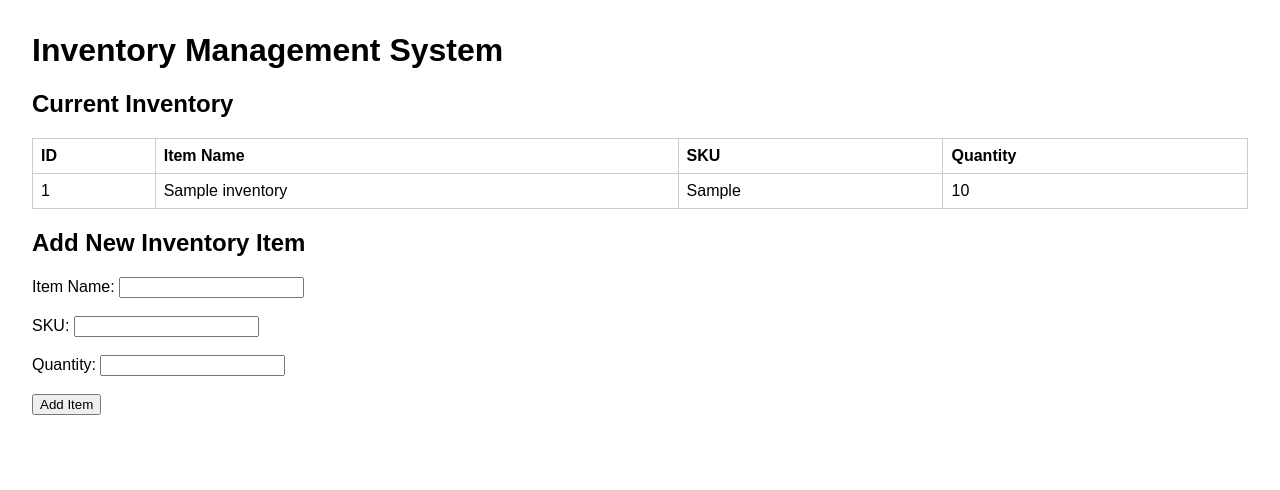
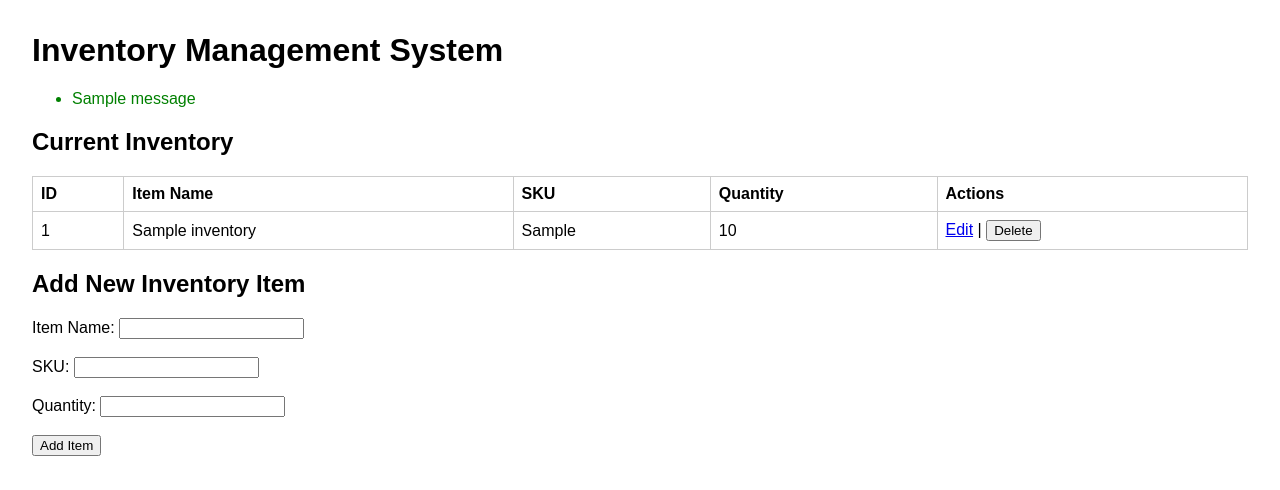
Before and after one commit to gpeezynet/inventory_management_system, a Flask app: page / in a window 1280 px wide. Shown: the top 490 px of the page. Run offline with Flask 3, Linux system fonts and the light colour scheme; tables that the repository leaves empty hold one stand-in row (values such as "Sample post"); one stand-in notice (Sample message) is shown.

Commit message:
Updated CRUD UI with flash messages and Docker rebuild

```diff
--- a/src/core/inventory/models.py
+++ b/src/core/inventory/models.py
@@ -10,3 +10,9 @@ class Inventory(db.Model):
 
     def __repr__(self):
         return f"<Inventory {self.sku} - {self.item_name}>"
+
+def add_inventory(db, item_name, sku, quantity):
+    new_item = Inventory(item_name=item_name, sku=sku, quantity=quantity)
+    db.session.add(new_item)
+    db.session.commit()  # This ensures the item is saved
+    return new_item
--- a/src/main.py
+++ b/src/main.py
@@ -17,6 +17,15 @@ from src.api.routes import api_bp
 from src.auth.routes import auth_bp
 app.register_blueprint(api_bp, url_prefix='/api')
 app.register_blueprint(auth_bp, url_prefix='/auth')
+
+import logging
+
+# Configure logging: this will log messages to 'app.log' file.
+logging.basicConfig(
+    filename='app.log',         # Log file name
+    level=logging.INFO,         # Minimum level of messages to log (INFO and above)
+    format='%(asctime)s %(levelname)s: %(message)s'  # Format for each log entry
+)
 
 # UI Route: Home page that shows inventory
 @app.route('/')
@@ -39,5 +48,47 @@ def add_item():
         flash(error, 'error')
     return redirect(url_for('index'))
 
+@app.route('/edit_item/<int:id>', methods=['GET', 'POST'])
+def edit_item(id):
+    item = Inventory.query.get_or_404(id)
+    if request.method == 'POST':
+        item.item_name = request.form.get('item_name')
+        item.sku = request.form.get('sku')
+        try:
+            item.quantity = int(request.form.get('quantity'))
+        except ValueError:
+            flash('Quantity must be an integer.', 'error')
+            return redirect(url_for('edit_item', id=id))
+        try:
+            db.session.commit()
+            flash('Item updated successfully!', 'success')
+            app.logger.info(f'Item updated: {item.id} - {item.item_name}')
+        except Exception as e:
+            db.session.rollback()
+            flash(f'Error updating item: {e}', 'error')
+            app.logger.error(f'Error updating item {id}: {e}')
+        return redirect(url_for('index'))
+    return render_template('edit_item.html', item=item)
+
+@app.route('/delete_item/<int:id>', methods=['POST'])
+def delete_item(id):
+    # Retrieve the item or return a 404 error if it doesn't exist.
+    item = Inventory.query.get_or_404(id)
+    try:
+        # Attempt to delete the item from the database.
+        db.session.delete(item)
+        db.session.commit()
+        flash('Item deleted successfully!', 'success')
+        # Log a success message with item details.
+        app.logger.info(f'Item deleted: {item.id} - {item.item_name}')
+    except Exception as e:
+        # Rollback any changes if there's an error.
+        db.session.rollback()
+        flash(f'Error deleting item: {e}', 'error')
+        # Log an error message with the exception details.
+        app.logger.error(f'Error deleting item {id}: {e}')
+    # Redirect back to the index page.
+    return redirect(url_for('index'))
+
 if __name__ == '__main__':
     app.run()
--- a/src/templates/index.html
+++ b/src/templates/index.html
@@ -9,10 +9,24 @@
     table { border-collapse: collapse; width: 100%; margin-bottom: 1em; }
     th, td { border: 1px solid #ccc; padding: 8px; text-align: left; }
     form { margin-bottom: 1em; }
+    .success { color: green; }
+    .error { color: red; }
   </style>
 </head>
 <body>
   <h1>Inventory Management System</h1>
+
+  <!-- Flash Messages -->
+  {% with messages = get_flashed_messages(with_categories=true) %}
+    {% if messages %}
+      <ul>
+        {% for category, message in messages %}
+          <li class="{{ category }}">{{ message }}</li>
+        {% endfor %}
+      </ul>
+    {% endif %}
+  {% endwith %}
+
   <h2>Current Inventory</h2>
   <table>
     <thead>
@@ -21,6 +35,7 @@
         <th>Item Name</th>
         <th>SKU</th>
         <th>Quantity</th>
+        <th>Actions</th>
       </tr>
     </thead>
     <tbody>
@@ -30,10 +45,16 @@
         <td>{{ item.item_name }}</td>
         <td>{{ item.sku }}</td>
         <td>{{ item.quantity }}</td>
+        <td>
+          <a href="{{ url_for('edit_item', id=item.id) }}">Edit</a> |
+          <form action="{{ url_for('delete_item', id=item.id) }}" method="post" style="display:inline;" onsubmit="return confirm('Are you sure you want to delete this item?');">
+            <button type="submit">Delete</button>
+          </form>
+        </td>
       </tr>
       {% else %}
       <tr>
-        <td colspan="4">No items found.</td>
+        <td colspan="5">No items found.</td>
       </tr>
       {% endfor %}
     </tbody>
@@ -57,7 +78,7 @@
   </form>
 
   {% if error %}
-    <p style="color:red;">{{ error }}</p>
+    <p class="error">{{ error }}</p>
   {% endif %}
 </body>
 </html>
```
Also changed, not shown: src/templates/edit_item.html (added, +28 -0 lines), README.md, 1 other file.
